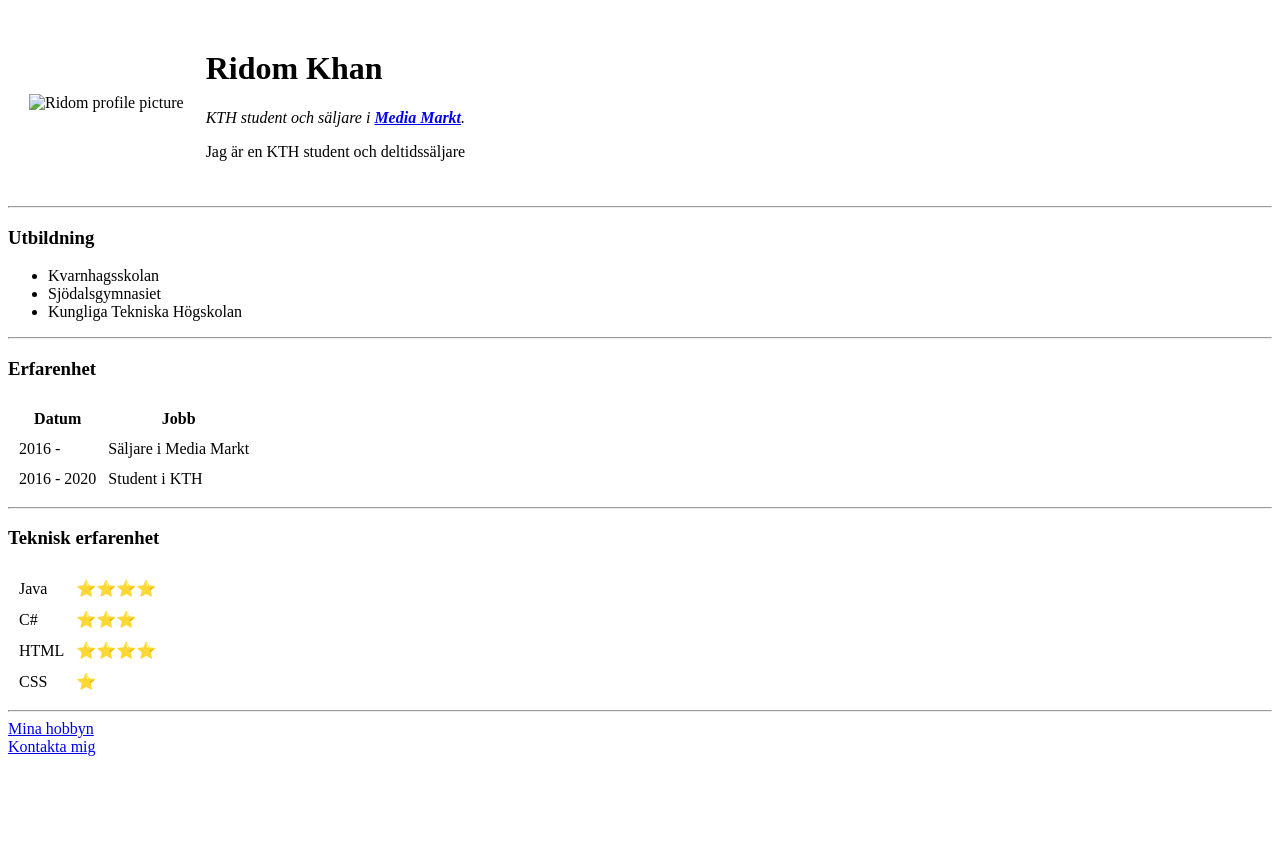
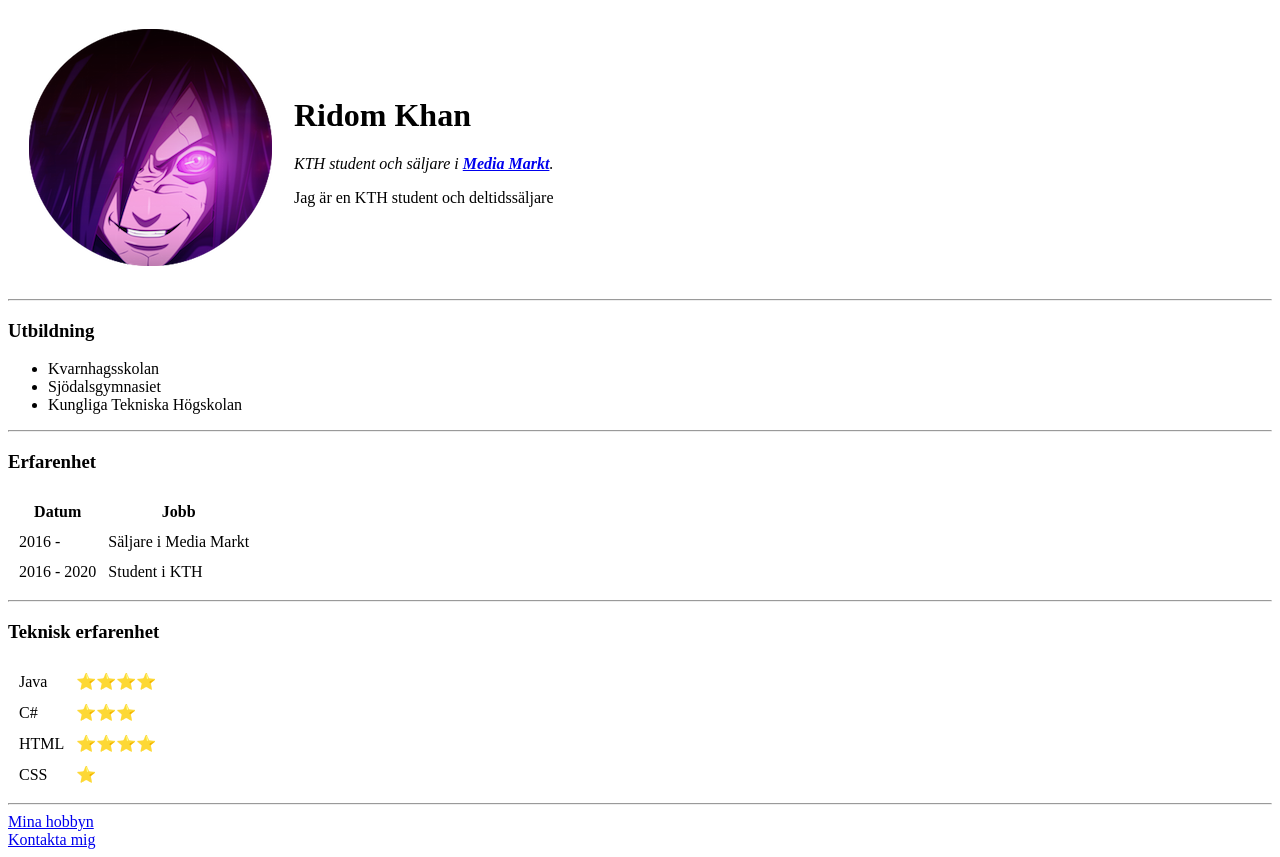
Before and after one commit to ridom10/cv, a plain HTML site: page index.html in a window 1280 px wide. Before the commit the page ends 800 px from the top, so only its background shows below. Drawn offline with Linux system fonts and the light colour scheme.

Commit message:
Update index.html
image fix

```diff
--- a/index.html
+++ b/index.html
@@ -8,7 +8,7 @@
   <body>
     <table cellspacing="20">
       <tr>
-        <td><img src="images/madara.png" alt="Ridom profile picture" /></td>
+        <td><img src="/madara.png" alt="Ridom profile picture" /></td>
         <td>
           <h1>Ridom Khan</h1>
           <p>
```
